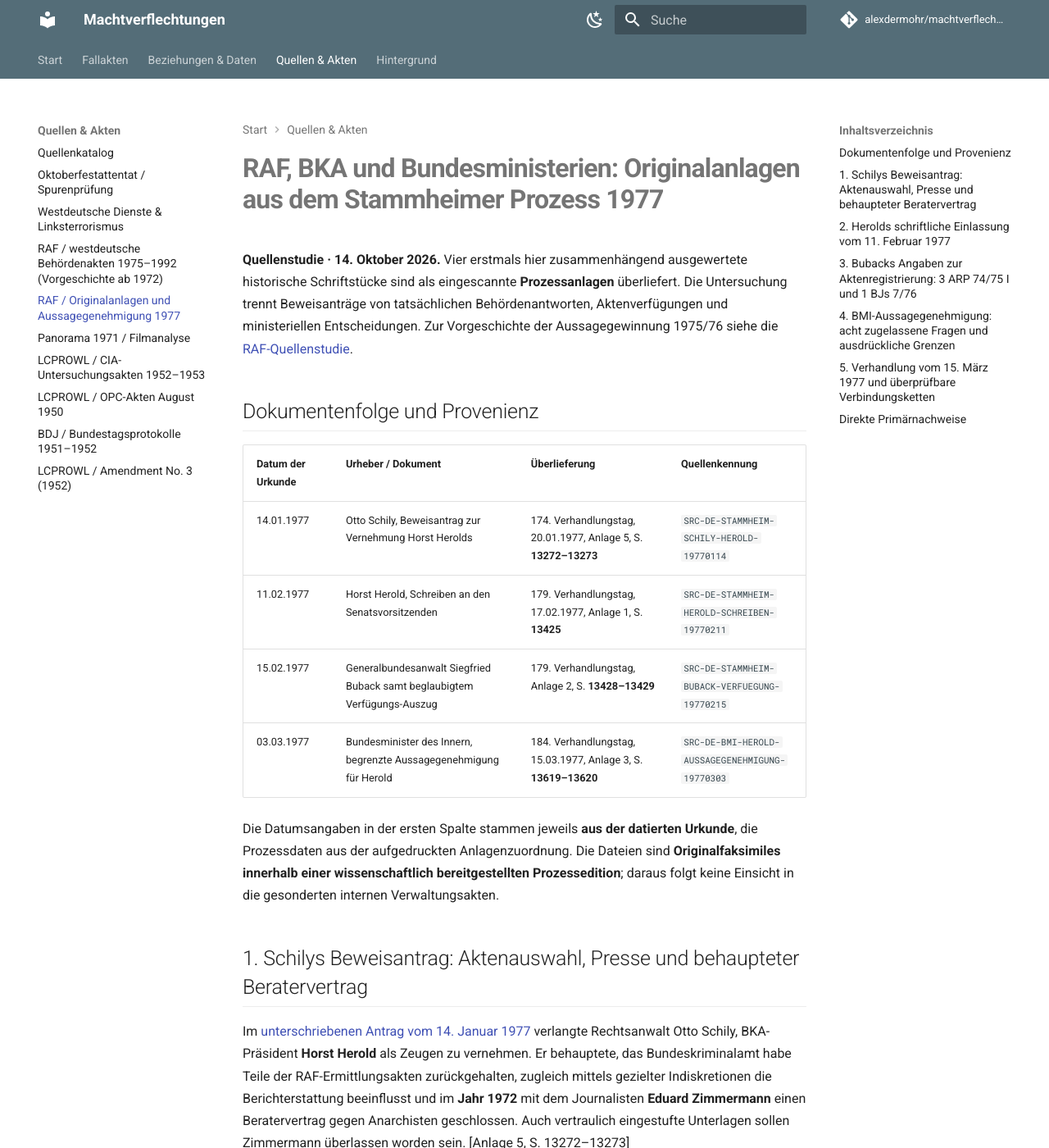
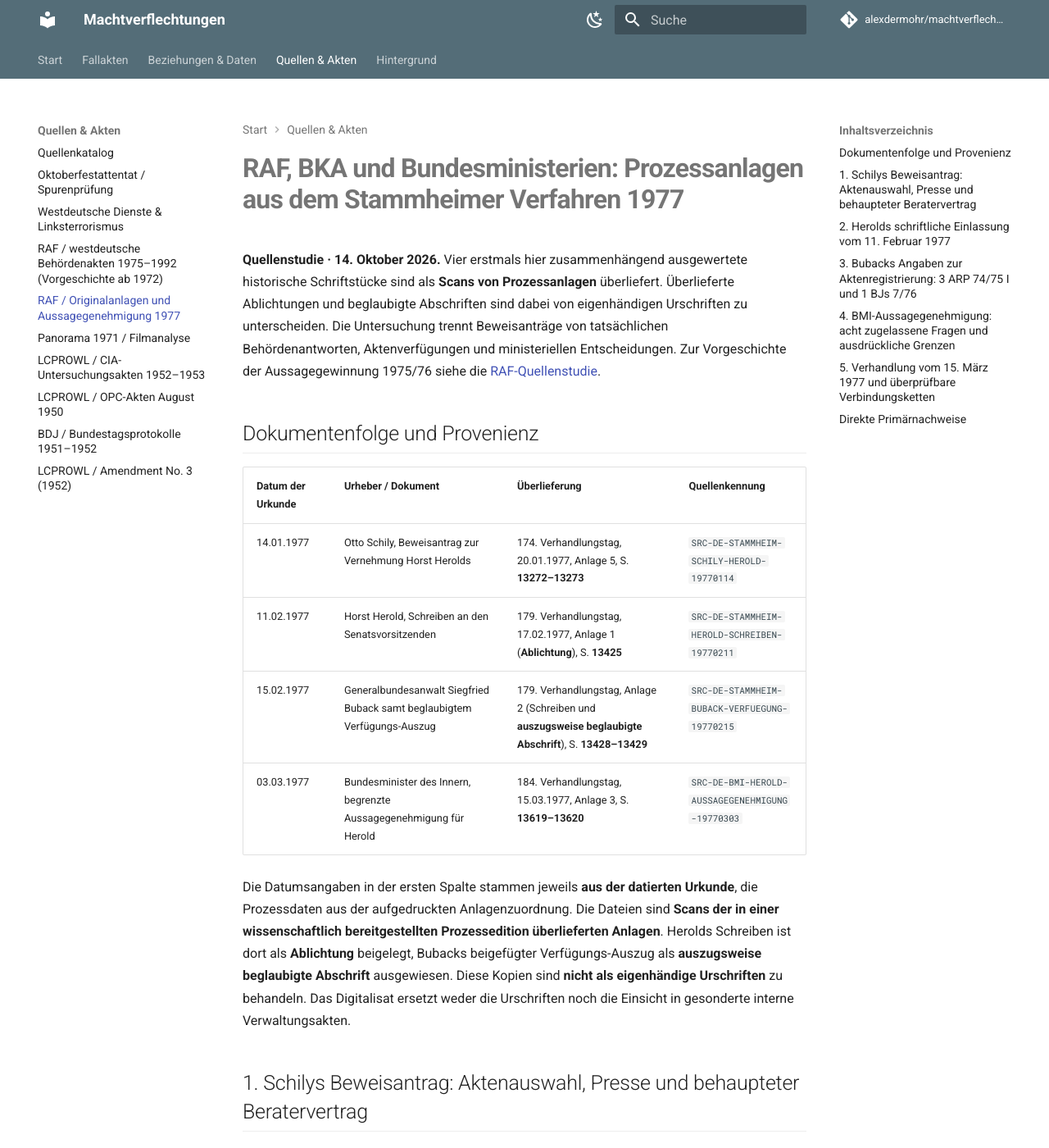
Before and after one commit to alexdermohr/machtverflechtungen, an MkDocs documentation site: the page built from docs/quellen/raf-aktenanlage-aussagegenehmigung-1977.md, in a window 1280 px wide and 1400 px high. Shown: the whole window at 82% size. Built offline with MkDocs 1.6.1 and Material for MkDocs 9.7.7, drawn with Linux system fonts in a browser that asks for light colours; comment, search, counter and statistics services are not loaded; some of the changed text lies outside the part shown.

Commit message:
fix: präzisiere Kopienprovenienz der Stammheimer Prozessanlagen 1977

```diff
--- a/docs/quellen/raf-aktenanlage-aussagegenehmigung-1977.md
+++ b/docs/quellen/raf-aktenanlage-aussagegenehmigung-1977.md
@@ -1,17 +1,17 @@
-# RAF, BKA und Bundesministerien: Originalanlagen aus dem Stammheimer Prozess 1977
+# RAF, BKA und Bundesministerien: Prozessanlagen aus dem Stammheimer Verfahren 1977
 
-**Quellenstudie · 14. Oktober 2026.** Vier erstmals hier zusammenhängend ausgewertete historische Schriftstücke sind als eingescannte **Prozessanlagen** überliefert. Die Untersuchung trennt Beweisanträge von tatsächlichen Behördenantworten, Aktenverfügungen und ministeriellen Entscheidungen. Zur Vorgeschichte der Aussagegewinnung 1975/76 siehe die [RAF-Quellenstudie](raf-westdeutsche-staatsakten-1975-1992.md).
+**Quellenstudie · 14. Oktober 2026.** Vier erstmals hier zusammenhängend ausgewertete historische Schriftstücke sind als **Scans von Prozessanlagen** überliefert. Überlieferte Ablichtungen und beglaubigte Abschriften sind dabei von eigenhändigen Urschriften zu unterscheiden. Die Untersuchung trennt Beweisanträge von tatsächlichen Behördenantworten, Aktenverfügungen und ministeriellen Entscheidungen. Zur Vorgeschichte der Aussagegewinnung 1975/76 siehe die [RAF-Quellenstudie](raf-westdeutsche-staatsakten-1975-1992.md).
 
 ## Dokumentenfolge und Provenienz
 
 | Datum der Urkunde | Urheber / Dokument | Überlieferung | Quellenkennung |
 | --- | --- | --- | --- |
 | 14.01.1977 | Otto Schily, Beweisantrag zur Vernehmung Horst Herolds | 174. Verhandlungstag, 20.01.1977, Anlage 5, S. **13272–13273** | `SRC-DE-STAMMHEIM-SCHILY-HEROLD-19770114` |
-| 11.02.1977 | Horst Herold, Schreiben an den Senatsvorsitzenden | 179. Verhandlungstag, 17.02.1977, Anlage 1, S. **13425** | `SRC-DE-STAMMHEIM-HEROLD-SCHREIBEN-19770211` |
-| 15.02.1977 | Generalbundesanwalt Siegfried Buback samt beglaubigtem Verfügungs-Auszug | 179. Verhandlungstag, Anlage 2, S. **13428–13429** | `SRC-DE-STAMMHEIM-BUBACK-VERFUEGUNG-19770215` |
+| 11.02.1977 | Horst Herold, Schreiben an den Senatsvorsitzenden | 179. Verhandlungstag, 17.02.1977, Anlage 1 (**Ablichtung**), S. **13425** | `SRC-DE-STAMMHEIM-HEROLD-SCHREIBEN-19770211` |
+| 15.02.1977 | Generalbundesanwalt Siegfried Buback samt beglaubigtem Verfügungs-Auszug | 179. Verhandlungstag, Anlage 2 (Schreiben und **auszugsweise beglaubigte Abschrift**), S. **13428–13429** | `SRC-DE-STAMMHEIM-BUBACK-VERFUEGUNG-19770215` |
 | 03.03.1977 | Bundesminister des Innern, begrenzte Aussagegenehmigung für Herold | 184. Verhandlungstag, 15.03.1977, Anlage 3, S. **13619–13620** | `SRC-DE-BMI-HEROLD-AUSSAGEGENEHMIGUNG-19770303` |
 
-Die Datumsangaben in der ersten Spalte stammen jeweils **aus der datierten Urkunde**, die Prozessdaten aus der aufgedruckten Anlagenzuordnung. Die Dateien sind **Originalfaksimiles innerhalb einer wissenschaftlich bereitgestellten Prozessedition**; daraus folgt keine Einsicht in die gesonderten internen Verwaltungsakten.
+Die Datumsangaben in der ersten Spalte stammen jeweils **aus der datierten Urkunde**, die Prozessdaten aus der aufgedruckten Anlagenzuordnung. Die Dateien sind **Scans der in einer wissenschaftlich bereitgestellten Prozessedition überlieferten Anlagen**. Herolds Schreiben ist dort als **Ablichtung** beigelegt, Bubacks beigefügter Verfügungs-Auszug als **auszugsweise beglaubigte Abschrift** ausgewiesen. Diese Kopien sind **nicht als eigenhändige Urschriften** zu behandeln. Das Digitalisat ersetzt weder die Urschriften noch die Einsicht in gesonderte interne Verwaltungsakten.
 
 ## 1. Schilys Beweisantrag: Aktenauswahl, Presse und behaupteter Beratervertrag
 
@@ -21,7 +21,7 @@ Dies ist eine **präzise datierte Beweisbehauptung der Verteidigung**. Für eine
 
 ## 2. Herolds schriftliche Einlassung vom 11. Februar 1977
 
-Im [BKA-Schreiben vom 11. Februar 1977](https://www.stammheim-prozess.de/wp-content/uploads/2021/12/Anl.-1-17.2.1977-S.-13425-Schreiben-des-Praesidenten-des-BKA-Dr.-Herold-vom-11.2.1977.pdf) an den Vorsitzenden **Dr. Foth** erklärte Herold, er habe zu den vorgelegten Beweisanträgen **kein eigenes Sachwissen**. Er halte sich grundsätzlich aus der konkreten Ermittlungs- und Aktenführung heraus. Ihm seien insbesondere behauptete Versprechungen an den Zeugen **Gerhard Müller** sowie zurückgehaltene Aktenteile und bestimmte Vernehmungsabläufe nicht bekannt. Er leitete den Vorgang an den Bundesinnenminister weiter, um eine mögliche **Aussagegenehmigung** prüfen zu lassen. [Anlage 1, S. 13425]
+In der als **Ablichtung** beigefügten Fassung des [BKA-Schreibens vom 11. Februar 1977](https://www.stammheim-prozess.de/wp-content/uploads/2021/12/Anl.-1-17.2.1977-S.-13425-Schreiben-des-Praesidenten-des-BKA-Dr.-Herold-vom-11.2.1977.pdf) an den Vorsitzenden **Dr. Foth** erklärte Herold, er habe zu den vorgelegten Beweisanträgen **kein eigenes Sachwissen**. Er halte sich grundsätzlich aus der konkreten Ermittlungs- und Aktenführung heraus. Ihm seien insbesondere behauptete Versprechungen an den Zeugen **Gerhard Müller** sowie zurückgehaltene Aktenteile und bestimmte Vernehmungsabläufe nicht bekannt. Er leitete den Vorgang an den Bundesinnenminister weiter, um eine mögliche **Aussagegenehmigung** prüfen zu lassen. [Anlage 1, S. 13425]
 
 Das Schreiben dokumentiert Herolds damalige **eigene schriftliche Einlassung** und den Verweis auf eine ministerielle Zuständigkeit. Es ist weder die Vertragsurkunde zum Schily-Vorwurf noch eine abschließende gerichtliche Tatsachenfeststellung.
 
@@ -56,9 +56,9 @@ Die **zentrale prüfbare Hypothese** betrifft eine mögliche Kette **BKA → pri
 ## Direkte Primärnachweise
 
 - **Q1:** [Schily, Beweisantrag 14.01.1977, Anlage 5 des 174. Verhandlungstags](https://www.stammheim-prozess.de/wp-content/uploads/2021/12/Anl.-5-20.1.1977-S.-13272-13273-Antrag-des-Rechtsanwalts-Schily-auf-Vernehmung-des-Praesidenten-des-BKA-Herold-als-Zeugen.pdf), Blatt-/Protokollseiten 13272–13273.
-- **Q2:** [BKA-Präsident Herold, Schreiben 11.02.1977, Anlage 1 des 179. Verhandlungstags](https://www.stammheim-prozess.de/wp-content/uploads/2021/12/Anl.-1-17.2.1977-S.-13425-Schreiben-des-Praesidenten-des-BKA-Dr.-Herold-vom-11.2.1977.pdf), Protokollseite 13425.
+- **Q2:** [BKA-Präsident Herold, Schreiben 11.02.1977, Anlage 1 des 179. Verhandlungstags](https://www.stammheim-prozess.de/wp-content/uploads/2021/12/Anl.-1-17.2.1977-S.-13425-Schreiben-des-Praesidenten-des-BKA-Dr.-Herold-vom-11.2.1977.pdf), Protokollseite 13425 (als Ablichtung beigelegt).
 - **Q3:** [Generalbundesanwalt Buback, Schreiben 15.02.1977 mit beglaubigtem Auszug, Anlage 2](https://www.stammheim-prozess.de/wp-content/uploads/2021/12/Anl.-2-17.2.1977-S.-13428-13429-Schreiben-des-Generalbundesanwalts-Buback-vom-15.2.1977-nebst-Anlage.pdf), Protokollseiten 13428–13429.
 - **Q4:** [Bundesminister des Innern, Aussagegenehmigung 03.03.1977, Anlage 3 des 184. Verhandlungstags](https://www.stammheim-prozess.de/wp-content/uploads/2021/12/Anl.-3-15.3.1977-S.-13619-13620-Aussagegenehmigung-fuer-Praesidenten-des-BKA-Dr.-Herold.pdf), Protokollseiten 13619–13620; BMI-Az. Z I 2 – 001 210 – 010/5.
 - **Q5:** [Protokoll des 184. Verhandlungstags, 15.03.1977](https://www.stammheim-prozess.de/184-verhandlungstag/), insbesondere S. 13617–13667.
 
-**Quellenstatus:** Q1–Q4 wurden anhand der beiden originalen Faksimileseiten beziehungsweise der jeweils einzelnen Originalseite gesichtet. Q5 ist eine ergänzende Prozessprotokolledition. Die durch Q3 belegte mündliche Aktenanordnung und die durch Q4 belegte Aussagebegrenzung sind direkte Dokumentinhalte; Q1 nennt Beweisbehauptungen.
+**Quellenstatus:** Q1–Q4 wurden als digitalisierte Prozessanlagen gesichtet; Q2 ist die überlieferte **Ablichtung** von Herolds Schreiben, bei Q3 ist die Verfügung zu 1 BJs 7/76 eine **auszugsweise beglaubigte Abschrift**. Die Urschriften der Behördenakten wurden nicht eingesehen. Q5 ist eine ergänzende Prozessprotokolledition. Die durch Q3 belegte mündliche Aktenanordnung und die durch Q4 belegte Aussagebegrenzung sind direkte Dokumentinhalte; Q1 nennt Beweisbehauptungen.
```
Also changed, not shown: 1 other file.
